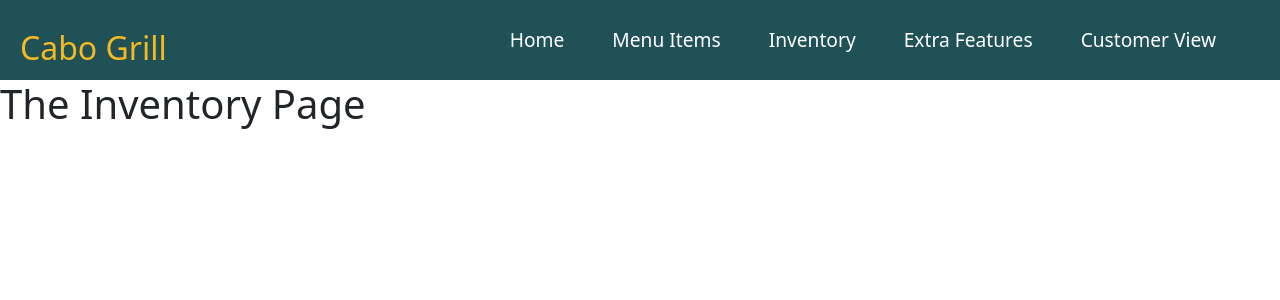
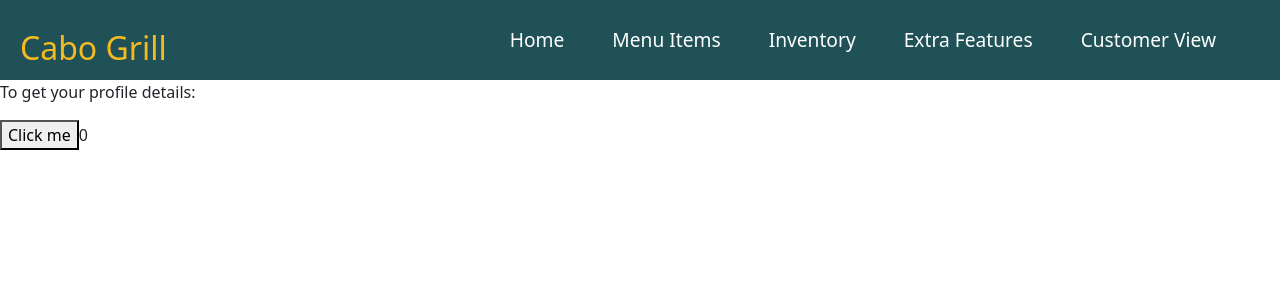
Before and after one commit to jacobtt21/CSCE-315-Team-82-React, a React (Create React App) app: page /Inventory in a window 1280 px wide. Shown: the top 300 px of the page. Built offline with nearby package versions, Linux system fonts and the light colour scheme.

Commit message:
random chnages so i can pull

```diff
--- a/public/index.html
+++ b/public/index.html
@@ -1,4 +1,3 @@
-<!DOCTYPE html>
 <html lang="en">
   <head>
     <meta charset="utf-8" />
--- a/src/Manager/Components/Inventory.js
+++ b/src/Manager/Components/Inventory.js
@@ -1,9 +1,39 @@
-import React from "react";
+import React, { useState, useEffect } from 'react';
+import axios from "axios";
+
+import { BrowserRouter, Link, Switch, Route } from 'react-router-dom';
+// import './App.css';
+// const baseUrl = "http://127.0.0.1:5000/"
 
 export const Inventory = () => {
+  const [itemQuantity, setItemQuantity] = useState(0);
+
+  function getData() {
+    // getData.preventDefault()
+    axios({
+      method: "GET",
+      url:"http://localhost:5000/item_price",
+    })
+    .then((response) => {
+      const res =response.data
+      console.log(res)
+      setItemQuantity(({
+        itemQuantity: res}))
+    }).catch((error) => {
+      if (error.response) {
+        console.log(error.response)
+        console.log(error.response.status)
+        console.log(error.response.headers)
+        }
+    })}
+
+
   return (
     <div>
-      <h1>The Inventory Page</h1>
+      <p>To get your profile details: </p><button onClick={getData}>Click me</button>
+        {itemQuantity
+        }
     </div>
+
   );
 };
```
Also changed, not shown: 1 other file (tests, documents, lock files or other folders).
